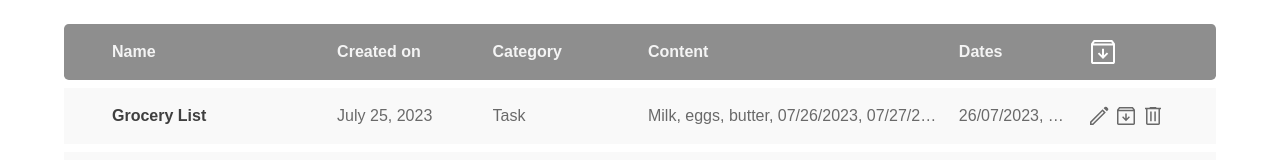
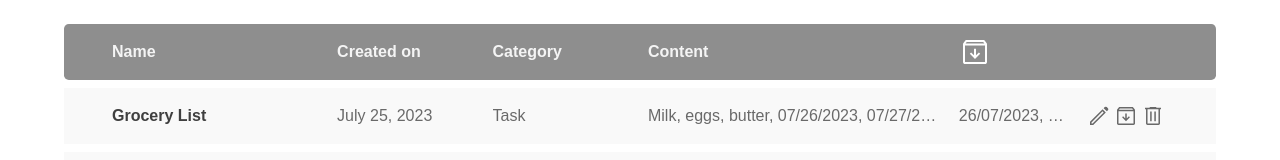
Before and after one commit to PetrFenenko/task2, a React (Vite) app: page / in a window 1280 px wide. Shown: the top 160 px of the page. Built offline with nearby package versions, Linux system fonts and the light colour scheme.

Commit message:
bug fixes

```diff
--- a/src/App.tsx
+++ b/src/App.tsx
@@ -34,7 +34,6 @@ const App: React.FC = () => {
             "Created on",
             "Category",
             "Content",
-            "Dates",
             <HeaderButton
               displayArchived={appState.displayArchived}
               onClick={handleToggleArchivedDisplay}
--- a/src/components/SummaryRow.tsx
+++ b/src/components/SummaryRow.tsx
@@ -1,4 +1,4 @@
-import { Summary } from "../App";
+import { Summary } from "../utils/utils";
 interface SummaryRowProps {
   key: number;
   summary: Summary;
```
